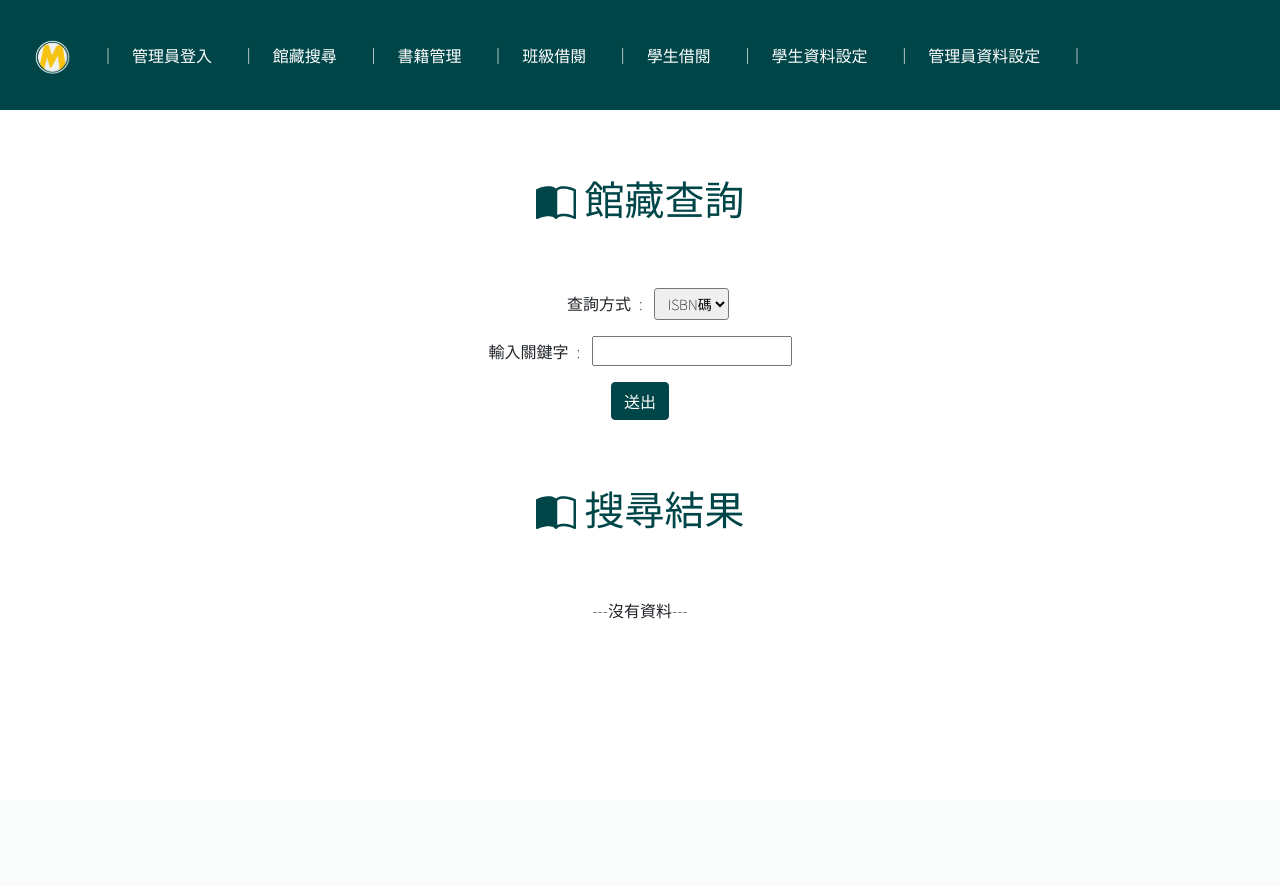
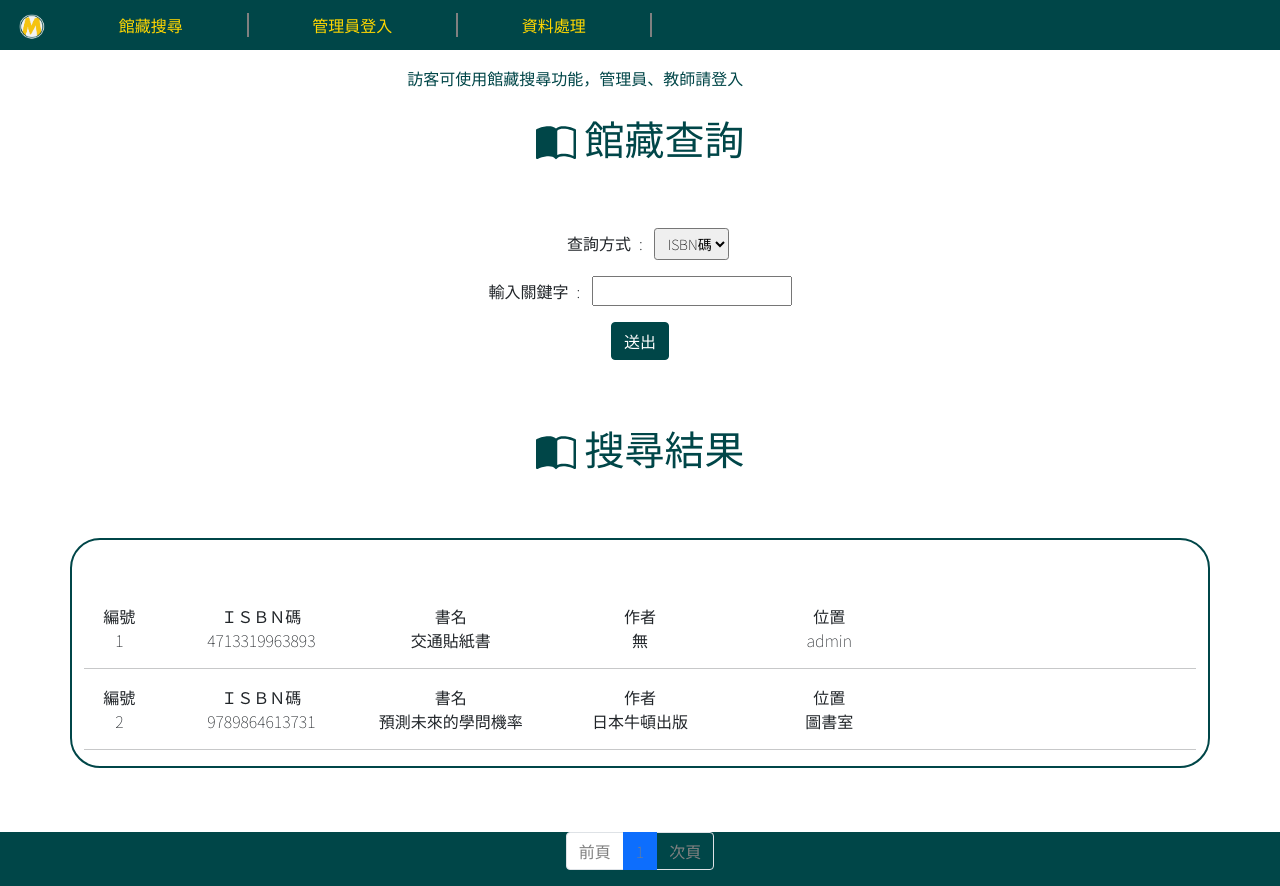
Before and after one commit to Hollyy24/Work, a Flask app: page /search in a window 1280 px wide. Before the commit the page ends 619 px from the top, so only its background shows below. Run offline with Flask 3, Linux system fonts and the light colour scheme; some libraries are stand-ins or nearby versions.

Commit message:
upload to github

```diff
--- a/main.py
+++ b/main.py
@@ -4,7 +4,7 @@ import requests
 from werkzeug.security import generate_password_hash, check_password_hash
 
 from flask import render_template, redirect, url_for, Flask, flash, request
-from flask_bootstrap import Bootstrap
+from flask_bootstrap import Bootstrap4
 from flask_login import LoginManager, UserMixin, login_user, login_required, logout_user, current_user
 
 from flask_wtf import FlaskForm
@@ -18,7 +18,7 @@ from sqlalchemy.exc import IntegrityError
 from helper import Bookinfo
 
 app = Flask(__name__)
-Bootstrap(app)
+Bootstrap4(app)
 
 login_manager = LoginManager()
 login_manager.init_app(app)
@@ -31,7 +31,9 @@ class Base(DeclarativeBase):
 
 
 app.config["SECRET_KEY"] = os.getenv('MYKEY')
-app.config["SQLALCHEMY_DATABASE_URI"] = "sqlite:///books_manager.db"
+app.config["SQLALCHEMY_DATABASE_URI"] = "sqlite:///booklibrary.db"
+app.config['SQLALCHEMY_TRACK_MODIFICATIONS'] = False
+
 db = SQLAlchemy(model_class=Base)
 db.init_app(app)
 
@@ -282,7 +284,6 @@ def student_borrow():
     studentform = Studentform(class_id=current_user.class_)
     students = Students.query.filter_by(class_id=current_user.id).all()
     if borrowerbook.validate_on_submit():
-        print("A")
         bookmove = Books.query.filter_by(id=borrowerbook.book_number.data).first()
         if bookmove:
             bookmove.borrower = f"{current_user.name}-{borrowerbook.student_number.data}"
@@ -306,7 +307,6 @@ def student():
             class_id=current_user.id,
             student_number=f"{current_user.id}-{studentform.number.data}")
         try:
-
             db.session.add(student)
             db.session.commit()
             students = Students.query.filter_by(class_id=current_user.id).all()
@@ -335,7 +335,7 @@ def returnoffice(book_id):
         flash("退還成功！")
     else:
         flash("沒有搜尋到該本書籍")
-    return redirect(url_for("borrow"))
+    return redirect(url_for("class_borrow"))
 
 
 @app.route("/returnbook/<string:book_id>", methods=["GET", "POST"])
@@ -344,7 +344,7 @@ def returnbook(book_id):
     books.borrower = "---"
     db.session.commit()
     flash("退還成功！")
-    return redirect(url_for('borrow'))
+    return redirect(url_for('student_borrow'))
 
 
 @app.route("/delete_student/<string:student_number>", methods=["GET", "POST"])
@@ -390,15 +390,16 @@ def login():
 
         user = Classuser.query.filter_by(name=userlogin.name.data, password=userlogin.password.data).first()
         if user:
-            print("1")
             login_user(user)
             return redirect(url_for('home', logged_in=current_user.is_authenticated))
         else:
-            print("2")
             userlogin = User_login(name="無此帳號", password="無此帳號")
             return render_template("login_page.html", userlogin=userlogin, logged_in=current_user.is_authenticated)
 
     return render_template("login_page.html", userlogin=userlogin, logged_in=current_user.is_authenticated)
+
+
+
 
 
 @app.route("/logout")
--- a/static/styles.css
+++ b/static/styles.css
@@ -8,25 +8,64 @@
 }
 
 
-
-.nav {
+nav {
+     position: relative;
+    margin: 0;
+    padding: 0;
     background:#004648;
-    padding: 1%;
-    color:white;
-    align-items: center;
+    color:gold;
 }
 
-.nav-link {
-    display: inline-block;
-    margin-right: 1%;
+.menu{
+   display:flex;
+   list-style:none;
+    align-items: center;
+    padding-left:5px;
+}
+.menu-item{
+    padding-right:5%;
+    padding-left:5%;
+    justify-content:space-between;
+    border-right: 2px solid gray;
+}
+
+.menu-item:hover{
+    background-color:#44533f;
+    cursor:pointer;
+}
+
+.menu-item:hover .menu-item-sub{
+    padding-right:1%;
+    padding-left:1%;
+    position: absolute;
+    display:block;
+    background-color:#004648;
+    justify-content: center;
+}
+
+.menu-item-sub{
+    display: none; /* 子菜單默認隱藏 */
+    list-style: none;
+    background-color: #fff;
+    z-index: 2;
+    justify-content: center;
 }
 
 #icon{
-  width:100px;
+    margin-right: auto;
+    max-width: 50px;
+    height: auto;
 }
 
+.text-runner{
+position: absolute;
+   color:#004648;
+    animation: change-color 30s infinite;
+}
+
+
 a:link,a:visited  {
-  color:white ;
+  color:gold ;
   background-color: transparent;
   text-decoration: none !important;
 }
@@ -238,3 +277,14 @@ margin-bottom:5%;
     border-radius: 10px;
     border-color: #004648;
 }
+
+
+
+@keyframes change-color{
+    0% {
+    transform:translate(100vw);
+    }
+    100% {
+    transform:translate(-100vw);
+    }
+}
--- a/templates/base.html
+++ b/templates/base.html
@@ -12,21 +12,38 @@
 
 </head>
 <body>
-<nav class="nav">
-    <a href="{{ url_for('home') }}"><img class="nav-link" id="icon" src="static/小標誌.png"></a>｜
-    {% if logged_in %}
-    <a  class="nav-link active" href="{{url_for('log_out') }}"> 管理員登出</a>｜
-    {% else %}
-    <a  class="nav-link active" href="{{url_for('login') }}"> 管理員登入 </a>｜
-    {% endif %}
-    <a class="nav-link active"  href="{{url_for('research') }}"> 館藏搜尋</a>｜
-    <a  class="nav-link active" href="{{url_for('add') }}"> 書籍管理</a>｜
-    <a  class="nav-link active" href="{{url_for('class_borrow') }}"> 班級借閱 </a>｜
-    <a  class="nav-link active" href="{{url_for('student_borrow') }}"> 學生借閱 </a>｜
-    <a  class="nav-link active" href="{{url_for('student') }}"> 學生資料設定 </a>｜
-    <a  class="nav-link active" href="{{url_for('usermanage')}}"> 管理員資料設定 </a>｜
+
+<nav>
+    <ul class="menu">
+        <a href="{{ url_for('home') }}">
+            <img id="icon" src="static/小標誌.png">
+        </a>
+        <li class="menu-item">
+            <a  href="{{url_for('research') }}">館藏搜尋</a>
+        </li>
+        {% if logged_in %}
+        <li class="menu-item">管理員設定
+            <ul class="menu-item-sub">
+            <li><a class="nav-link"  href="{{url_for('usermanage')}}"> 管理員資料設定 </a></li>
+            <li><a class="nav-link"  href="{{url_for('log_out') }}"> 管理員登出</a></li>
+            </ul>
+        </li>
+        {% else %}
+        <li class="menu-item"><a  href="{{url_for('login') }}"> 管理員登入 </a></li>
+        {% endif %}
+        <li class="menu-item">資料處理
+            <ul class="menu-item-sub" >
+                <li><a  class="nav-link" href="{{url_for('add') }}"> 書籍管理</a></li>
+                <li><a  class="nav-link" href="{{url_for('class_borrow') }}"> 班級借閱 </a></li>
+                <li><a  class="nav-link" href="{{url_for('student_borrow') }}"> 學生借閱 </a></li>
+                <li><a  class="nav-link" href="{{url_for('student') }}"> 學生資料設定 </a></li>
+            </ul>
+        </li>
+    </ul>
 </nav>
-
+<div class="text-runner">
+    <p>訪客可使用館藏搜尋功能，管理員、教師請登入</p>
+</div>
 
 {% block content%}
 {% endblock %}
--- a/templates/research_page.html
+++ b/templates/research_page.html
@@ -48,13 +48,14 @@
 <div class="container show_books">
     {% for book in books.items %}
     <div class="row">
-        <div class="col-2"><strong>編號</strong><br>{{ book.id}}</div>
+        <div class="col-1"><strong>編號</strong><br>{{ book.id}}</div>
         <div class="col-2"><strong>ＩＳＢＮ碼</strong><br>{{ book.ISBN_number}}</div>
         <div class="col-2"><strong>書名</strong><br>{{ book.title}}</div>
         <div class="col-2"><strong>作者</strong><br>{{ book.author}}</div>
         <div class="col-2"><strong>位置</strong><br>{{ book.position}}</div>
         {% if logged_in %}
-        <div class="col-2"><strong>借閱人</strong><br>{{ book.borrower[2:]}}</div>
+        <div class="col-1"><strong>借閱人</strong><br>{{ book.borrower[2:]}}</div>
+        <div class="col-1"><strong>備註</strong><br><a href="{{ url_for('delete',book_id=book.id ) }}">刪除</a></div>
         {% endif %}
     </div>
     <hr>
--- a/templates/user_page.html
+++ b/templates/user_page.html
@@ -47,10 +47,6 @@
             <strong> 帳號<br></strong>
             {{ classuser.name}}
         </div>
-        <div class="col-4">
-            <strong><a style="color:red" href="#">刪除</a></strong><br>
-            <strong><a style="color:blue" href="#">修改密碼</a></strong>
-        </div>
 
         {% endif%}
     </div>
```
Also changed, not shown: detectbook.py (added, +24 -0 lines), instance/booklibrary.db (added), 1 other file.
